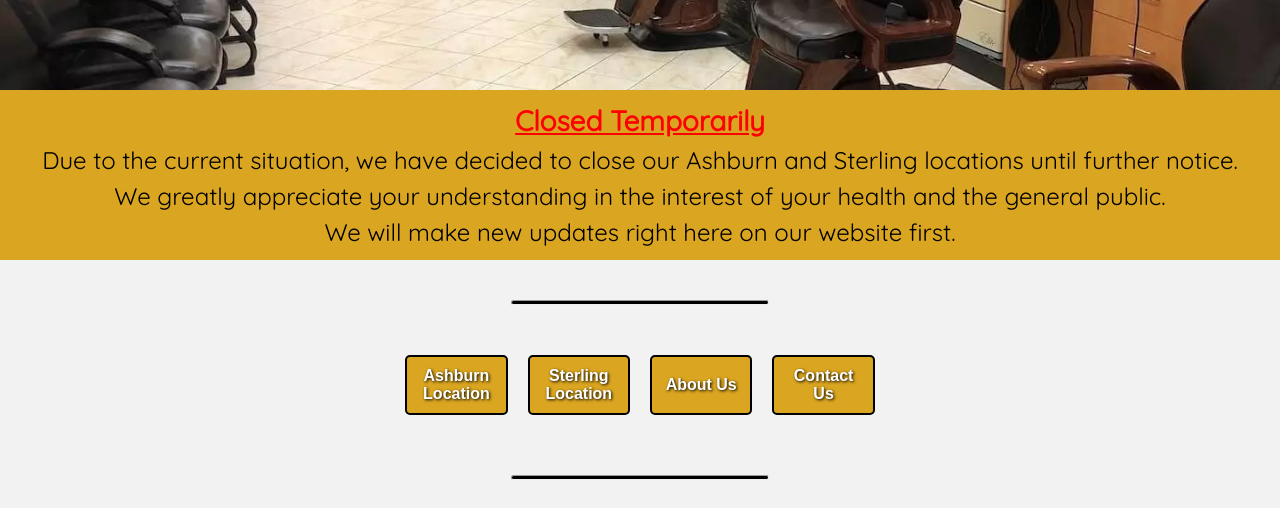
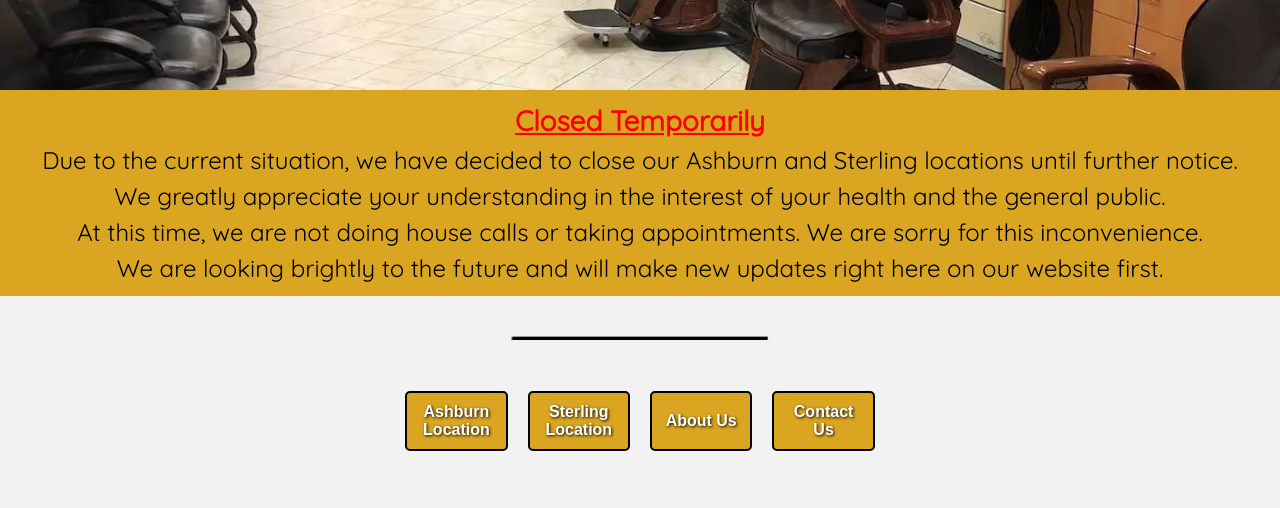
Before and after one commit to timh1203/dulles-barber, a Gatsby site: page / in a window 1280 px wide. Shown: the part 210-718 px from the top of the page. Built offline with nearby package versions, Linux system fonts and the light colour scheme; Gatsby itself is replaced by a stand-in of ours.

Commit message:
Update for covid19 house calls

```diff
--- a/src/components/Notification.js
+++ b/src/components/Notification.js
@@ -7,7 +7,8 @@ const Notification = props => (
       <Span2>Closed Temporarily</Span2> <br />
       Due to the current situation, we have decided to close our Ashburn and Sterling locations until further notice. <br />
       We greatly appreciate your understanding in the interest of your health and the general public. <br />
-      We will make new updates right here on our website first.
+      At this time, we are not doing house calls or taking appointments. We are sorry for this inconvenience. <br />
+      We are looking brightly to the future and will make new updates right here on our website first.
       {/* <span role="img" aria-label="icon">🎉</span> */}
       {/* <span role="img" aria-label="icon">🐰</span> */}
       {/* <span role="img" aria-label="icon">🥚</span> */}
```
